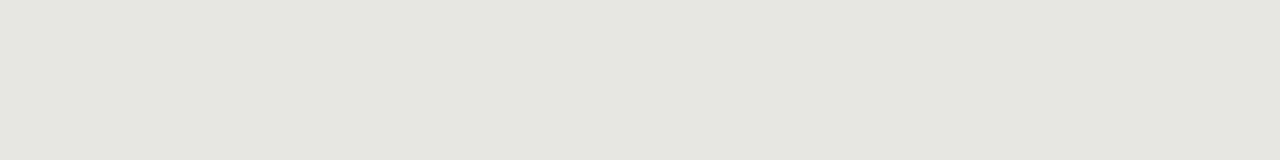
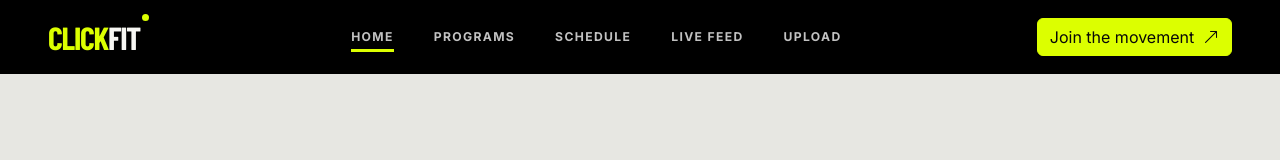
Before and after one commit to Prudentkurler/click-fit-project, a plain HTML site: page index.htm in a window 1280 px wide. Drawn offline with nearby package versions, Linux system fonts and the light colour scheme; a web font is replaced by a local one.

Commit message:
header navigation done

```diff
--- a/css/animation.css
+++ b/css/animation.css
@@ -19,3 +19,61 @@
         transform: translateX(125%);
     }
 }
+
+/*we animate the header i mean the navbar.... */
+
+.site-header {
+  transition: background 0.35s, transform 0.35s;
+}
+
+.site-header.scrolled {
+  background: rgba(8, 8, 8, 0.94);
+  backdrop-filter: blur(12px);
+}
+
+.nav-link::after {
+  transition: right 0.25s;
+}
+
+.nav-link:hover::after,
+.nav-link.active::after {
+  right: 8px;
+}
+
+.btn-acid,
+.btn-ink {
+  transition: border-color 0.25s, background-color 0.25s, color 0.25s;
+}
+
+.btn-acid:hover {
+  border-color: var(--white);
+  background: var(--white);
+  color: var(--ink);
+}
+
+.btn-ink:hover {
+  border-color: var(--acid);
+  background: var(--acid);
+  color: var(--ink);
+}
+
+.circle-cta {
+  transition: transform 0.3s, border-color 0.3s, background-color 0.3s, color 0.3s;
+}
+
+.circle-cta:hover {
+  transform: rotate(-8deg);
+  border-color: var(--acid);
+  background: var(--acid);
+  color: var(--ink);
+}
+
+.ticker-track {
+  animation: ticker 28s linear infinite;
+}
+
+@keyframes ticker {
+  to {
+    transform: translateX(-50%);
+  }
+}
--- a/css/style.css
+++ b/css/style.css
@@ -63,3 +63,90 @@ a{
     height: 100%;
     background: var(--acid);
 }
+
+/*we move to the navbar*/
+
+
+.site-header{
+    background: #000;
+}
+.brand-mark {
+  position: relative;
+  color: var(--white);
+  font: 900 2rem/1 var(--display);
+  letter-spacing: -0.04em;
+}
+.brand-mark span {
+  color: var(--acid);
+}
+
+.brand-mark i {
+  position: absolute;
+  top: -2px;
+  right: -9px;
+  width: 7px;
+  height: 7px;
+  border-radius: 50%;
+  background: var(--acid);
+}
+
+.nav-link {
+  position: relative;
+  color: rgba(255, 255, 255, 0.76) !important;
+  font-size: 0.76rem;
+  font-weight: 700;
+  letter-spacing: 0.11em;
+}
+
+.nav-link::after {
+  position: absolute;
+  right: 100%;
+  bottom: 2px;
+  left: 8px;
+  height: 3px;
+  background: var(--acid);
+  content: "";
+}
+
+btn {
+  padding: 0.85rem 1.2rem;
+  border-radius: 0;
+  font-size: 0.76rem;
+  font-weight: 800;
+  letter-spacing: 0.04em;
+  text-transform: uppercase;
+}
+
+.btn i {
+  margin-left: 0.55rem;
+}
+
+.btn-acid {
+  display: inline-flex;
+  align-items: center;
+  border: 1px solid var(--acid);
+  background: var(--acid);
+  color: var(--ink);
+}
+
+.btn-ink {
+  border: 1px solid var(--ink);
+  background: var(--ink);
+  color: var(--white);
+}
+
+.menu-lines {
+  display: grid;
+  gap: 7px;
+  width: 35px;
+}
+
+.menu-lines i {
+  height: 2px;
+  background: var(--white);
+}
+
+.menu-lines i:last-child {
+  width: 65%;
+  margin-left: auto;
+}
--- a/index.htm
+++ b/index.htm
@@ -24,10 +24,26 @@
         </div>
 
         <!--I'll just put the header here-->
-        <header>
-
-        </header>
-
+         <header class="site-header fixed-top">
+    <nav class="navbar navbar-expand-lg navbar-dark py-3">
+      <div class="container-fluid px-xl-5">
+        <a class="navbar-brand brand-mark" href="#home" aria-label="Click Fit home"><span>CLICK</span>FIT<i></i></a>
+        <button class="navbar-toggler border-0 shadow-none" type="button" data-bs-toggle="collapse" data-bs-target="#mainNav" aria-controls="mainNav" aria-expanded="false" aria-label="Toggle navigation">
+          <span class="menu-lines"><i></i><i></i></span>
+        </button>
+        <div class="collapse navbar-collapse" id="mainNav">
+          <ul class="navbar-nav mx-auto gap-lg-4 text-uppercase">
+            <li class="nav-item"><a class="nav-link active" href="#home">Home</a></li>
+            <li class="nav-item"><a class="nav-link" href="#programs">Programs</a></li>
+            <li class="nav-item"><a class="nav-link" href="#schedule">Schedule</a></li>
+            <li class="nav-item"><a class="nav-link" href="#sports-feed">Live Feed</a></li>
+            <li class="nav-item"><a class="nav-link" href="#upload">Upload</a></li>
+          </ul>
+          <a href="#contact" class="btn btn-acid d-none d-lg-inline-flex">Join the movement <i class="bi bi-arrow-up-right"></i></a>
+        </div>
+      </div>
+    </nav>
+  </header>
         <!--so the main section will go here-->
         <main>
 
```
Also changed, not shown: js/jquery-interactions.js (line endings or trailing spaces).
